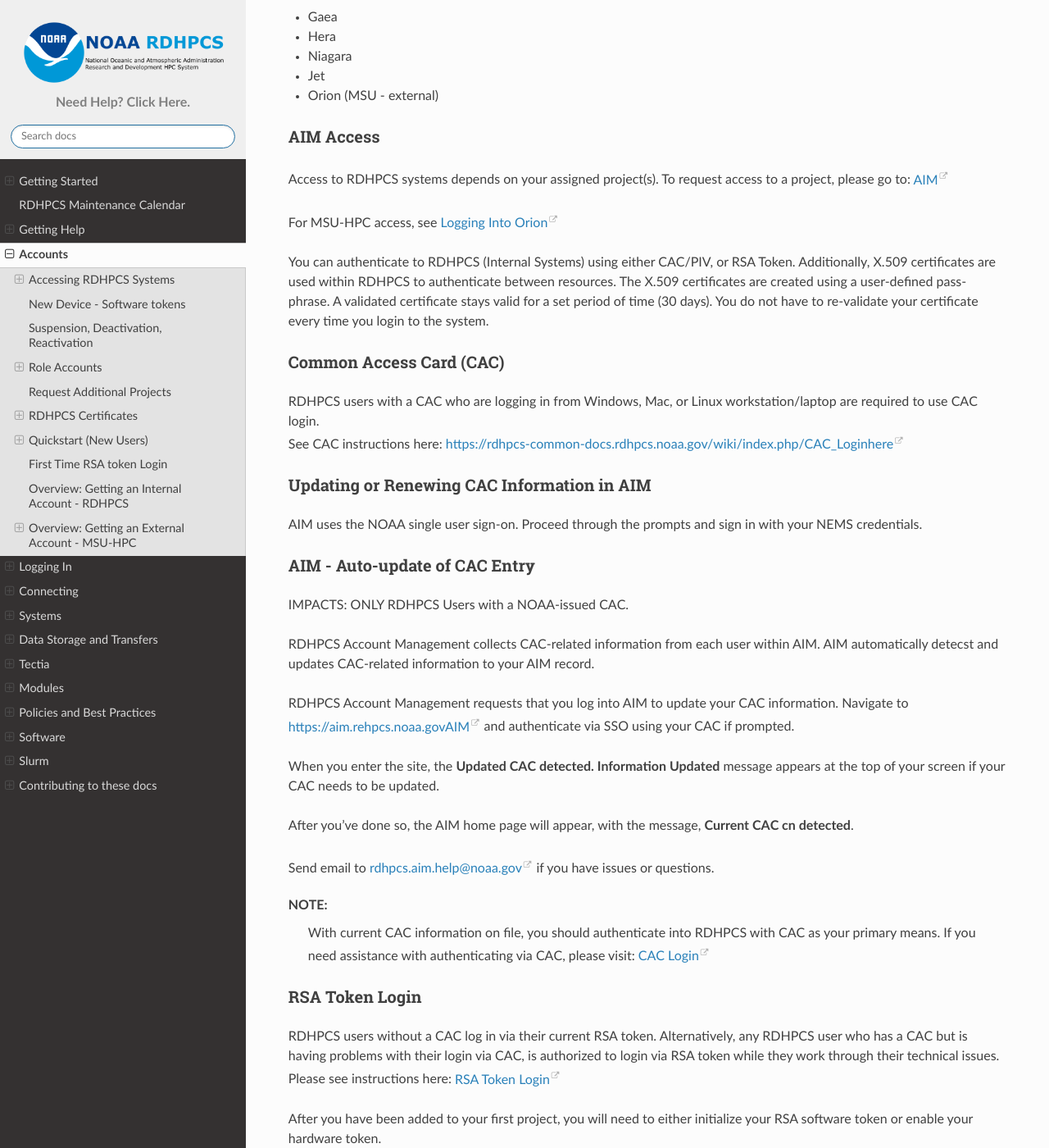
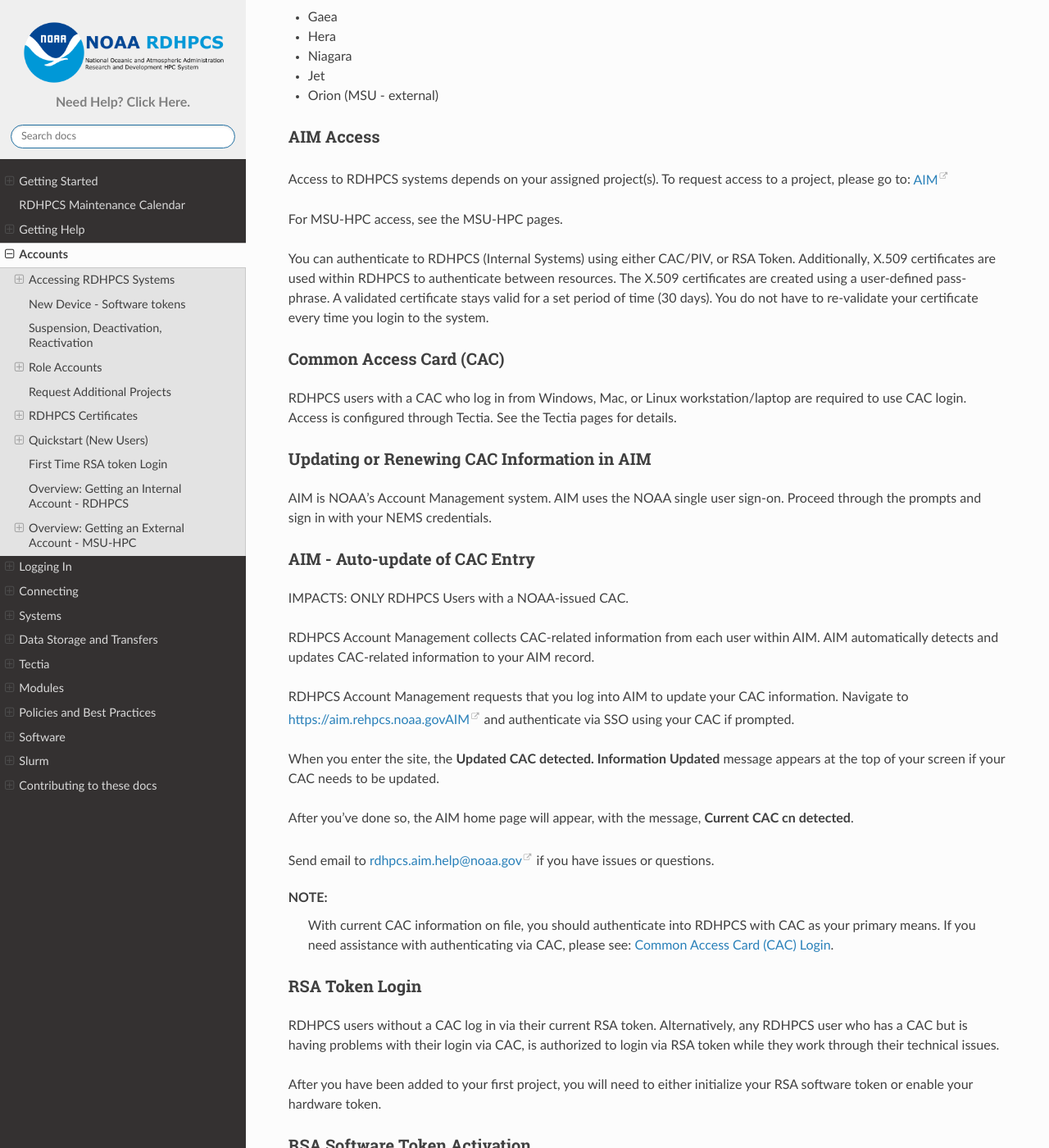
Before and after one commit to NOAA-RDHPCS/noaa-rdhpcs.github.io, a Sphinx documentation site: the page built from source/accounts/index.rst, in a window 1280 px wide and 1400 px high, scrolled down 384 px. Shown: the whole window at 82% size. Built offline with Sphinx 7.4.7 and the Read the Docs theme 2.0.0, drawn with Linux system fonts in a browser that asks for light colours; some of the changed text lies outside the part shown.

Commit message:
Updates per Chan and Josh, with my thanks

```diff
--- a/source/accounts/index.rst
+++ b/source/accounts/index.rst
@@ -29,7 +29,8 @@ AIM Access
 ----------
 Access to RDHPCS systems depends on your assigned project(s). To request access to a project, please go to: `AIM <https://aim.rdhpcs.noaa.gov>`__
 
-For MSU-HPC access, see `Logging Into Orion <https://oriondocs.rdhpcs.noaa.gov/wiki/index.php/Logging_in>`__
+For MSU-HPC access, see the MSU-HPC pages.
+
 
 You can authenticate to RDHPCS (Internal Systems) using either CAC/PIV, or RSA Token.
 Additionally, X.509 certificates are used within
@@ -43,16 +44,15 @@ your certificate every time you login to the system.
 Common Access Card (CAC)
 ------------------------
 
-| RDHPCS users with a CAC who are logging in from Windows, Mac, or Linux
-  workstation/laptop are required to use CAC login.
-| See CAC instructions here: `<https://rdhpcs-common-docs.rdhpcs.noaa.gov/wiki/index.php/CAC_Login here>`__
+RDHPCS users with a CAC who log in from Windows, Mac, or Linux workstation/laptop are required to use CAC login. Access is configured through Tectia. See the Tectia pages for details.
+
 
 .. _updating_or_renewing_cac_information_in_aim:
 
 Updating or Renewing CAC Information in AIM
 -------------------------------------------
 
-AIM uses the NOAA single user sign-on. Proceed through the prompts and sign in with your NEMS
+AIM is NOAA's Account Management system. AIM uses the NOAA single user sign-on. Proceed through the prompts and sign in with your NEMS
 credentials.
 
 AIM - Auto-update of CAC Entry
@@ -61,7 +61,7 @@ AIM - Auto-update of CAC Entry
 IMPACTS: ONLY RDHPCS Users with a NOAA-issued CAC.
 
 RDHPCS Account Management collects CAC-related information from each user within AIM.
-AIM  automatically detecst and updates CAC-related information to your AIM record.
+AIM  automatically detects and updates CAC-related information to your AIM record.
 
 RDHPCS Account Management requests that you log into AIM to update
 your CAC information. Navigate to `<https://aim.rehpcs.noaa.gov AIM>`_
@@ -84,10 +84,9 @@ Send email to rdhpcs.aim.help@noaa.gov if you have issues or questions.
    :width: 500px
 
 NOTE:
-   With current CAC information on file, you should authenticate into RDHPCS with CAC as your primary means. If you need assistance with authenticating via CAC, please visit: `CAC Login <https://rdhpcs-common-docs.rdhpcs.noaa.gov/wiki/index.php/CAC_Login>`_
+   With current CAC information on file, you should authenticate into RDHPCS with CAC as your primary means. If you need assistance with authenticating via CAC, please see: :ref:`common-access-card`.
 
 .. _rsa_token:
-
 
 RSA Token Login
 ---------------
@@ -96,9 +95,6 @@ RSA Token Login
   RSA token. Alternatively, any RDHPCS user who has a CAC but is having
   problems with their login via CAC, is authorized to login via RSA
   token while they work through their technical issues.
-| Please see instructions here: `RSA Token
-  Login <https://rdhpcs-common-docs.rdhpcs.noaa.gov/wiki/index.php/RSA_Login>`__
-
 
 After you have been added to your first project, you will need to either initialize your RSA software token or enable your hardware token.
 
@@ -251,7 +249,7 @@ Your request will automatically be approved from the HR and ISSO roles because y
 
 **Projects not listed?**
 
-If you have been advised to apply for a project that is not listed in AIM, first verify the project name with your Project team.. If the project name is correct, email RDHPCS.AIM.help@NOAA.gov to contact Account Management for assistance.
+If you have been advised to apply for a project that is not listed in AIM, first verify the project name with your Project team. If the project name is correct, email RDHPCS.AIM.help@NOAA.gov to contact Account Management for assistance.
 
 If you have further questions, send email to rdhpcs.aim.help@noaa.gov for assistance.
 
@@ -282,6 +280,7 @@ You will be prompted for your master certificate passphrase. Enter the passphras
 Resetting Master Certificate Passphrase
 
 .. note::
+
    You will have to renew your Master Certificate annually. About a month before it expires, you will be prompted to renew your master certificate, with a Y/N option. When you renew the master certificate, you may have to wait for one day before you can log in again. Plan ahead for a time when you can be offline for up to a day, and choose that time to renew the Master Certificate.
 
 Resetting your Master Certificate Passphrase
@@ -306,31 +305,27 @@ This figure is an overview of the timeline and process for system access.
 
 .. image:: /images/access1.png
 
-Once you have a NOAA.gov email address, you can request an RDHPCS account.
-Visit the `Account Information Management (AIM) website <https://aim.rdhpcs.noaa.gov>`_ and  request access to the RDHPCS project.  Log into AIM using your NOAA email credentials, review your profile for accuracy, and request the RDHPCS project.
+Once you have a NOAA.gov email address, you can request an RDHPCS account through the Account Iformation Managment system, AIM.
+Visit the `Account Information Management (AIM) website <https://aim.rdhpcs.noaa.gov>`_ and request access to the RDHPCS project.  Log into AIM using your NOAA email credentials, review your profile for accuracy, and request the RDHPCS project.
 
 .. image:: /images/AIM2.png
 
 Once this request is approved, you will receive an email containing instructions about your next steps. These include requesting access to further projects and completing the RSA token request form.  Confer with your supervisor and colleagues to identify the  project(s) to request.
 
+.. _RSA-software-token:
 
 RSA Software Token
 ------------------
 
-RSA software tokens provide two factor authentication (2FA) for NOAA RDHPCS systems for SSH access. When you’re assigned to your first project, the RSA token form will be used to assign your software token. Your RSA token will include instructions about how to initialize it. You can find more information on RSA tokens here: Logging in - rdhpcs-common-docs (noaa.gov).
+RSA software tokens provide two factor authentication (2FA) for NOAA RDHPCS systems for SSH access. When you’re assigned to your first project, the RSA token form will be used to assign your software token. Your RSA token will include instructions about how to initialize it. You can find more information at :ref:`rsa_token`.
 
 .. NOTE::
 
-     If you don’t have a smartphone, you can request an RSA hardware token. The activation process is found here: `New User Activation <https://rdhpcs-common-docs.rdhpcs.noaa.gov/wiki/index.php/New_User_Activation#RSA_Token_Activation>`_.  RSA software tokens are preferred.
+     If you don’t have a smartphone, you can request an RSA hardware token. The activation process is found at :ref:`rsa_hardware_token_activation`. RSA software tokens are preferred.
 
 
-<<<<<<< Updated upstream
-Accessing the RDHPCS Systems:  CAC Access
-*****************************************
-=======
 Accessing the RDHPCS Systems
 ============================
->>>>>>> Stashed changes
 
 The Common Access Card (CAC), is the preferred means of access to RDHPCS resources for both Web and SSH access. To obtain a CAC, work with your local admin services team as they need to start the application process.  Some labs can issue CACs on-site, otherwise you will have to visit a RAPIDS site. The site locator website is `ID Card Office Online <https://idco.dmdc.osd.mil/idco/locator>`_.  SSH logins with a CAC require additional software.
 
@@ -338,14 +333,12 @@ The Common Access Card (CAC), is the preferred means of access to RDHPCS resourc
 
    To access a system, you must be on a project assigned to that system.
 
-<<<<<<< Updated upstream
 **Cloud Computing**
 
-The Cloud Platform allows RDHPCS users to create a high-performance computational cluster on a cloud-based platform (AWS, Azure or GCP) with resources that are appropriate for specific processing tasks. Cloud access is mediated through the Parallel Works application. Login `here. <https://noaa.parallel.works/log>`_
+The Cloud Platform allows RDHPCS users to create a high-performance computational cluster on a cloud-based platform (AWS, Azure or GCP) with resources that are appropriate for specific processing tasks. Cloud access is mediated through the Parallel Works application. Login `here. <https://noaa.parallel.works>`_
 
-MSU systems (Orion, Hercules) are accessed via SSH or OpenOnDemand. See `Orion login: <https://oriondocs.rdhpcs.noaa.gov/wiki/index.php/Logging_in>`_ for detailed instructions.
+MSU systems (Orion, Hercules) are accessed via SSH or OpenOnDemand. See MSUHPC :ref:`MSUHPC-logging-in` for detailed instructions.
 
->>>>>>> Stashed changes
 
 On-Premises RDHPCS systems (Gaea, Hera, Jet, Niagara, PPAN) are accessed via SSH.  See the RSA and CAC login sections for further information.
 
@@ -391,12 +384,15 @@ The following OS-specific sections (Windows, Linux, MAC) describe how to do the
 * Use the client software to connect to R&amp;D HPC Systems
 * Set up port tunneling
 
-See :ref: Tectia for complete information.
+
+See the :ref:`Tectia` pages for complete information.
+
+MSU systems (Orion, Hercules) are accessed via SSH or OpenOnDemand. See MSU-HPC :ref:`MSUHPC-logging-in` for instructions.
+
+On-Premises RDHPCS systems (Gaea, Hera, Jet, Niagara, PPAN) are accessed via SSH.
 
 
-MSU systems (Orion, Hercules) are accessed via SSH or OpenOnDemand. See `Orion login: <https://oriondocs.rdhpcs.noaa.gov/wiki/index.php/Logging_in>`_ for detailed instructions.
-
-On-Premises RDHPCS systems (Gaea, Hera, Jet, Niagara, PPAN) are accessed via SSH.
+.. _Common-access-card:
 
 Common Access Card (CAC) Login
 ==============================
@@ -433,7 +429,7 @@ Host names for the CAC Bastion Server in Princeton, NJ:
    bastion-niagara.princeton.rdhpcs.noaa.gov
    bastion-gaea.princeton.rdhpcs.noaa.gov
 
-The following OS-specific sections (Windows, Linux, MAC) describe how to do the following:
+The Tectia pages (Windows, Linux, MAC) describe how to do the following:
 
    * Download the Tectia software
    * Install the Tectia software on your local laptop or workstation
--- a/source/systems/MSU-HPC_user_guide.rst
+++ b/source/systems/MSU-HPC_user_guide.rst
@@ -47,6 +47,8 @@ MSU's Official HPC Documentation
 
 General Information
 ===================
+
+.. _MSUHPC-logging-in:
 
 Logging In
 ----------
```
Also changed, not shown: other parts of source/accounts/index.rst (+8 -18 lines), source/Tectia/index.rst (+9 -7 lines).
